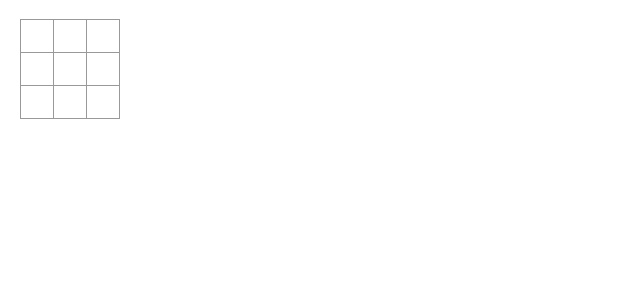
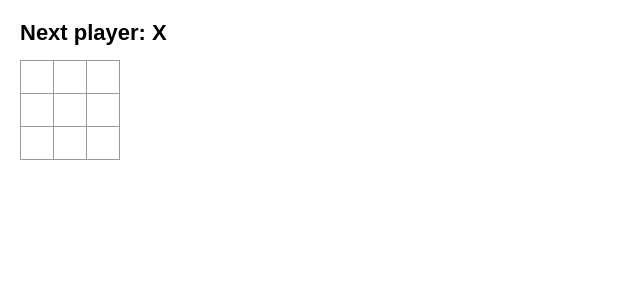
Before and after one commit to Mahir-2003/react-practice, a React (Create React App) app: page / in a window 1280 px wide. Shown: the top 300 px of the page, without its empty margins (0-640 px from the left). Built offline with nearby package versions, Linux system fonts and the light colour scheme.

Commit message:
working tic-tac-toe game funcitonality

```diff
--- a/src/App.js
+++ b/src/App.js
@@ -10,15 +10,35 @@ function Square( {value, onSquareClick} ) {
 
 export default function Board() {
   const [squares, setSquares] = useState(Array(9).fill(null));
+  const [playerX, setPlayerX] = useState(true);
+  const winner = calculateWinner(squares);
+
+  let status;
+
+  if (winner) {
+    status = <h1>Winner: {winner}</h1>;
+  } else {
+    status = <h1> Next player: {(playerX ? "X" : "O")} </h1>;
+  }
+
 
   function handleClick( index ) {
     const newSquares = squares.slice(); // copy of the squares array for storing new board
-    newSquares[index] = 'X';
+
+    if (newSquares[index] !== null || calculateWinner(squares)) return; // dont do anything if square is already filled
+    if (playerX) {
+      newSquares[index] = 'X';
+    } else {
+      newSquares[index] = 'O';
+    }
+
+    setPlayerX(!playerX) //do the opposite of current
     setSquares(newSquares);
   }
 
   return (
     <>
+      <div className="status">{status}</div> {/**current status displayed above board >*/}
       <div className="board-row">
         <Square value={squares[0]} onSquareClick={() => handleClick(0)} />
         <Square value={squares[1]} onSquareClick={() => handleClick(1)} />
@@ -36,4 +56,25 @@ export default function Board() {
       </div>
     </>
   );
+
+  function calculateWinner(squares) {
+    const lines = [
+      [0, 1, 2], // winning combinations
+      [3, 4, 5],
+      [6, 7, 8],
+      [0, 3, 6],
+      [1, 4, 7],
+      [2, 5, 8],
+      [0, 4, 8],
+      [2, 4, 6]
+    ];
+    for (let i = 0; i < lines.length; i++) {
+      const [a, b, c] = lines[i];
+      if (squares[a] && squares[a] === squares[b] && squares[a] === squares[c]) {
+        document.body.style.backgroundColor = squares[a] === 'X' ? 'green' : 'darkred';
+        return squares[a];
+      }
+    }
+    return null;
+  }
 }
```
